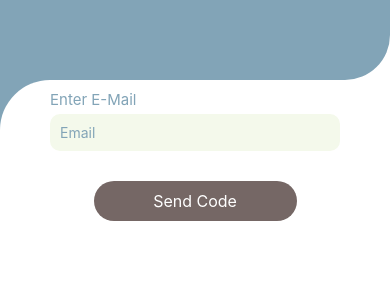
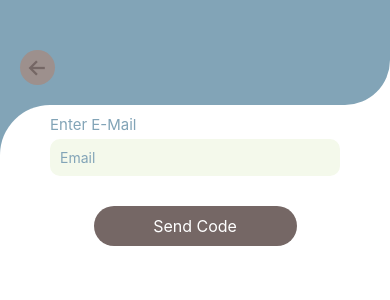
Before and after one commit to sansbrix/dictionary-customer, a React Native app: screen /ForgetPasswordEmail in a window 390 px wide. Shown: the top 300 px of the page. Built offline with nearby package versions, Linux system fonts and the light colour scheme; what react-native-popup-confirm-toast would draw is missing.

Commit message:
More changes and fixes

```diff
--- a/app/api/api.js
+++ b/app/api/api.js
@@ -1,7 +1,7 @@
 import axios from 'axios';
 import * as SecureStore from 'expo-secure-store';
 
-export const BASE_URI = "https://63f1-2405-201-5005-d090-5ce1-d32a-1c95-b1b2.in.ngrok.io";
+export const BASE_URI = "https://dictionary.sansbrix.com/public";
 
 const api = axios.create({
     baseURL: `${BASE_URI}/api`,
--- a/app/screens/ForgetPassword/ForgetPasswordEmail.js
+++ b/app/screens/ForgetPassword/ForgetPasswordEmail.js
@@ -11,6 +11,7 @@ import {
 import { Root } from 'react-native-popup-confirm-toast';
 import { changeForgetPassword, matchForgetPasswordOTP, sendForgetPasswordOTP } from '../../api';
 import { showPopUp } from '../../helper';
+import Ionicons from '@expo/vector-icons/Ionicons';
 import Spinner from 'react-native-loading-spinner-overlay';
 
 const ForgetPasswordEmail = (props) => {
@@ -97,6 +98,22 @@ const ForgetPasswordEmail = (props) => {
                 borderBottomRightRadius: 45,
               }}
             >
+            <TouchableOpacity style={{ ...styles.back,
+                    borderRadius: 100,
+                    backgroundColor: "#9D908D",
+                    marginTop: 50,
+                    marginLeft: 20,
+                    width: 35,height: 35,
+                    justifyContent: "center",
+                    alignItems: "center"
+                    }}
+                    onPress={() => props.navigation.navigate('Login')}>
+                    <Text style={{color: "#D3CFD6", fontWeight:"700"}}>
+                      <Text style={styles.back}>
+                          <Ionicons name="md-arrow-back" size={24} color="#756765" />
+                      </Text>
+                    </Text>
+                  </TouchableOpacity>
               <Text style={styles.heading}>Forget Password</Text>
             </View>
             <View style={{ flex: 0.7, backgroundColor: "#82A4B7" }}>
@@ -247,6 +264,11 @@ const styles = StyleSheet.create({
       fontSize: 15,
       color: '#ffffff'
     },
+    back: {
+      marginTop: '10%',
+      fontSize: 15,
+      color: '#ffffff',
+    },
     button: {
       alignItems: "center",
       backgroundColor: "#756765",
--- a/app/screens/Login.js
+++ b/app/screens/Login.js
@@ -38,7 +38,6 @@ const Login = (props) => {
     UserLogin(data).then(async (response_) => {
       const response = response_.data;
       try {
-        console.log(response);
         if(!response.status) {
           if(response.error) {
             const errors_ = response.error;
--- a/app/screens/ProfileMenu.js
+++ b/app/screens/ProfileMenu.js
@@ -124,13 +124,13 @@ const ProfileMenu = (props) => {
                 </View>
               </TouchableOpacity>
 
-              <TouchableOpacity onPress={() => props.navigation.navigate('Add A Friend')}>
+              <TouchableOpacity onPress={() => props.navigation.navigate('Invite A Friend')}>
                 <View style={styles.plans_div}>
                   <View style={styles.cat_image_container}>
                   <Ionicons name="md-link" size={32} color="#756765" />
                   </View>
                   <View>
-                    <Text style={styles.plan_label}>Invite a Friend</Text>
+                    <Text style={styles.plan_label}>Add a Friend</Text>
                   </View>
                 </View>
               </TouchableOpacity>
--- a/app/screens/SignUp.js
+++ b/app/screens/SignUp.js
@@ -46,7 +46,10 @@ const SignUp = (props) => {
     setLoader(true);
     // Change the state
     setErrors({ ...defaultErrors });
-    UserSignup(data).then((response_) => {
+    UserSignup({
+      ...data,
+    tandc: data.termsAndConditionSelected
+    }).then((response_) => {
       const response = response_.data;
       console.log(response_)
       if(!response.status) {
@@ -180,10 +183,10 @@ const SignUp = (props) => {
                   <View style={{display: 'flex', flex: 0.99 }}>
                     <Text style={[styles.label, {display: 'flex'}]}>I accept terms and conditions.</Text>
                   </View>
-                  <View>
+                </View>
+                <View>
                     {errors.tandc ? <Text style={{color: 'red'}}>{errors.tandc}</Text> : null}
                   </View>
-                </View>
                 <View>
                   <TouchableOpacity
                     style={{ ...styles.mt_25, ...styles.mb_25, ...styles.button }}
--- a/app/screens/TranslateWord.js
+++ b/app/screens/TranslateWord.js
@@ -153,12 +153,14 @@ const TranslateWord = (props) => {
                 </View>
                 {selectedWord ?
                   <View style={styles.innerContainer}>
-                    <Text style={styles.bottom_heading}>{data.from == arabicLangId ? selectedWord.word : selectedWord.arabic_word} (Arabic)</Text>
+                    <Text style={styles.bottom_heading}> Arabic</Text>
+                        <Text style={styles.bottom_heading}>{data.from == arabicLangId ? selectedWord.word : selectedWord.arabic_word}</Text>
                     {data.from != arabicLangId ?
                     <>
-                        <Text style={styles.bottom_heading}>{selectedWord.slanged_arabic} (Slanged)</Text>
-                        <Text style={styles.bottom_heading}>{selectedWord.latin_slanged} (Latin)</Text>
-                        <Text style={styles.bottom_heading}>{selectedWord.latin_formal} (Formal latin)</Text>
+                        <Text style={styles.bottom_heading}>Slanged</Text>
+                        <Text style={styles.bottom_heading}>{selectedWord.slanged_arabic}</Text>
+                        {/* <Text style={styles.bottom_heading}>{selectedWord.latin_slanged} (Latin)</Text>
+                        <Text style={styles.bottom_heading}>{selectedWord.latin_formal} (Formal latin)</Text> */}
                     </> : null}
                   </View>: null}
             </ScrollView>
```
